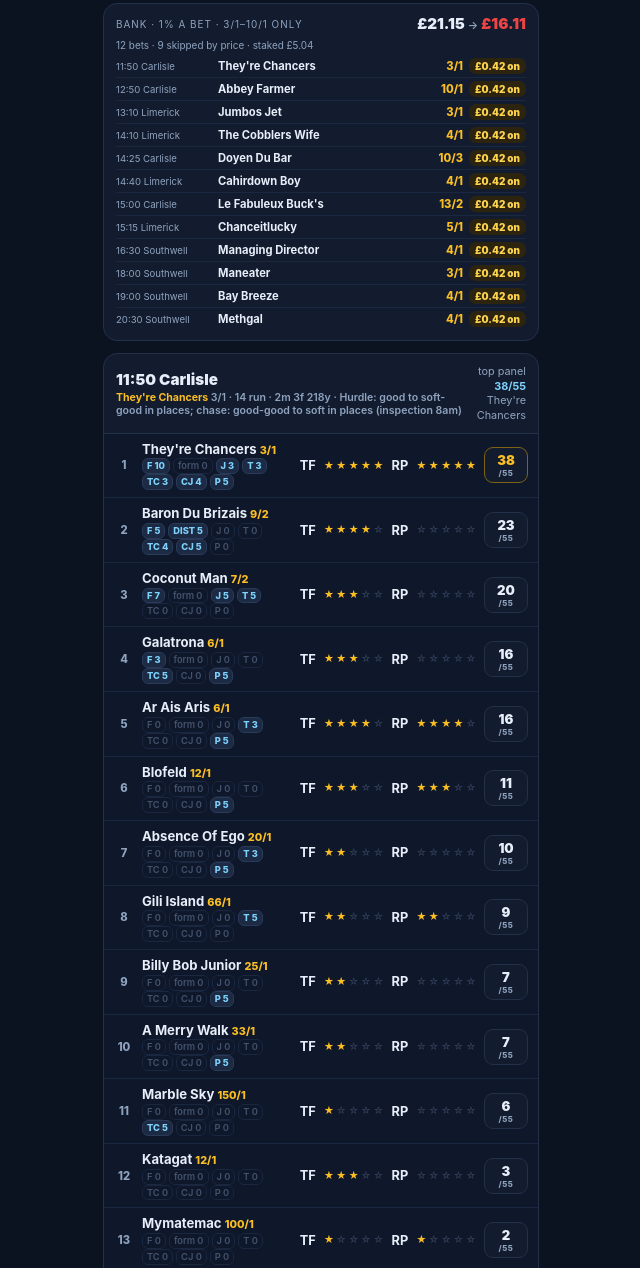
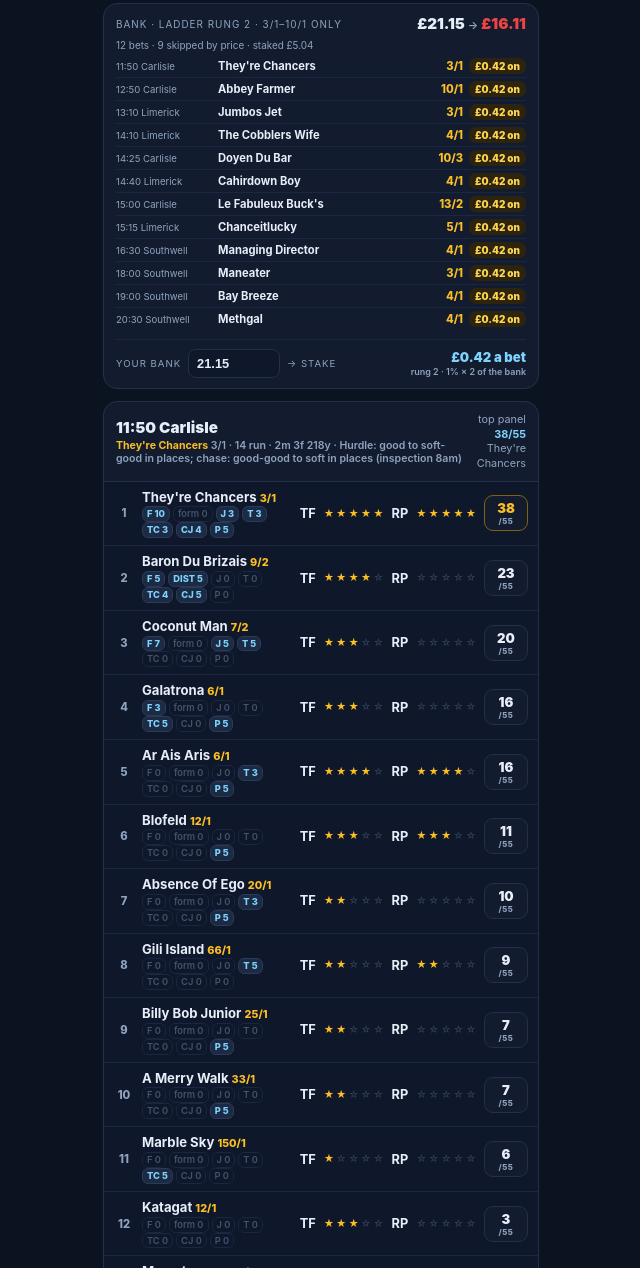
Before and after one commit to jobsaboba/ultimate-racing, a plain HTML site: page index.html in a window 1280 px wide. Shown: the part 247-1515 px from the top of the page, without its empty margins (319-959 px from the left). Drawn offline with Linux system fonts and the light colour scheme.

Commit message:
jacobs ladder staking (1-2-2-3-4, climb on losing days, reset on winning), results colouring (winners green / placed orange / losers red), your-bank stake box; each-way 365 tested and rejected

```diff
--- a/index.html
+++ b/index.html
@@ -73,10 +73,18 @@
   .betrow .odds{color:var(--gold); font-weight:800; flex-shrink:0}
   .amt{flex-shrink:0; font-weight:900; font-size:.62rem; padding:2px 6px; border-radius:7px}
   .amt.won{background:#0b2e21; color:var(--em)}
+  .amt.place{background:#3a2410; color:#fb923c}
   .amt.lost{background:#331111; color:#fca5a5}
   .amt.pend{background:#2d2410; color:#fcd34d}
   .amt.nr{background:#1c2433; color:var(--grey)}
   .betlist{max-height:340px; overflow-y:auto}
+  .calc{display:flex; align-items:center; gap:7px; margin-top:9px; padding-top:9px; border-top:1px solid #1a2740}
+  .calc label{font-size:.6rem; color:var(--dim); text-transform:uppercase; letter-spacing:1px; white-space:nowrap}
+  .calc input{background:var(--panel2); border:1px solid var(--line); color:var(--ink);
+    border-radius:8px; padding:6px 8px; font-size:.8rem; width:92px; font-weight:700}
+  .calc input:focus{outline:none; border-color:var(--sky)}
+  .calc .stake{margin-left:auto; font-weight:900; font-size:.82rem; color:var(--sky2); text-align:right; line-height:1.3}
+  .calc .stake small{display:block; font-weight:600; font-size:.56rem; color:var(--dim)}
 
   .race{background:var(--panel); border:1px solid var(--line); border-radius:14px; margin-bottom:10px; overflow:hidden}
   .rhead{padding:10px 12px; cursor:pointer; display:flex; justify-content:space-between; align-items:center; gap:8px}
@@ -105,6 +113,12 @@
     border-radius:9px; padding:4px 0; font-weight:900; font-size:.82rem}
   .tot small{display:block; font-size:.5rem; color:var(--dim); font-weight:800; letter-spacing:.5px}
   .tot.top{border-color:#7c6412; color:var(--gold)}
+  .res-win{color:var(--em)} .res-place{color:#fb923c} .res-lose{color:#f87171}
+  .rtag{font-size:.52rem; font-weight:900; border-radius:6px; padding:1px 5px; margin-left:6px; vertical-align:1px}
+  .rtag.win{background:#0b2e21; color:var(--em)}
+  .rtag.place{background:#3a2410; color:#fb923c}
+  .rtag.lose{background:#331111; color:#f87171}
+  .rtag.nr{background:#1c2433; color:var(--dim)}
 
   .scard{background:var(--panel); border:1px solid var(--line); border-radius:14px; padding:12px; margin-bottom:10px}
   .scard .label{font-size:.62rem; color:var(--dim); text-transform:uppercase; letter-spacing:1px; margin-bottom:6px}
@@ -158,7 +172,8 @@
   Stars: Timeform ★ + Racing Post ★ (RPR ranks) = 10 · Favouritism: 1st 10 · 2nd 7 · 3rd 5 · 4th 3<br>
   Course form: C&amp;D 10 · distance 5 · course 3 · Jockey/trainer 3+ wins: 7-day 5 · 14-day 3<br>
   Top course trainer/jockey 5-4-3-2-1 · trainer in 14-day profit 5 · <b>max 55</b><br>
-  Bank £10 · every race's top panel <b>priced 3/1–10/1</b> gets <b>1% of the day's balance</b> — win-only, NRs refund
+  Bank £10 · <b>Jacobs ladder</b> on 1% of the day's balance — a losing day climbs 1·2·2·3·4, a winning day resets<br>
+  every race's top panel <b>3/1–10/1</b>, win-only · NRs refund · winners green · placed orange · losers red
 </footer>
 
 <script>
@@ -172,6 +187,7 @@ const $ = s => document.querySelector(s);
 const esc = s => String(s ?? "").replace(/[&<>"']/g, c =>
   ({"&":"&amp;","<":"&lt;",">":"&gt;",'"':"&quot;","'":"&#39;"}[c]));
 const gbp = n => "£" + Number(n ?? 0).toFixed(2);
+const posTxt = p => p ? (p === 1 ? "1st" : p === 2 ? "2nd" : p === 3 ? "3rd" : p + "th") : "";
 
 async function getIndex(){
   const r = await fetch("data/index.json", {cache:"no-store"});
@@ -222,11 +238,15 @@ function moneyCard(j){
   if (!m){ box.style.display = "none"; return; }
   box.style.display = "";
   const bets = m.bets || [];
-  const badge = b =>
-    b.res === "WIN" ? `<span class="amt won">+${gbp(b.returned)}</span>`
-    : b.res === "NR" ? `<span class="amt nr">refund</span>`
-    : b.res === "PENDING" ? `<span class="amt pend">${gbp(b.stake)} on</span>`
-    : `<span class="amt lost">−${gbp(b.stake)}</span>`;
+  const rung = m.rung || 1;
+  const badge = b => {
+    const net = Math.round(((b.returned || 0) - (b.stake || 0)) * 100) / 100;
+    return b.res === "WIN" ? `<span class="amt won">+${gbp(net)}</span>`
+      : b.res === "NR" ? `<span class="amt nr">refund</span>`
+      : b.res === "PENDING" ? `<span class="amt pend">${gbp(b.stake)} on</span>`
+      : b.res === "PLACE" ? `<span class="amt place">${net >= 0 ? "+" : "−"}${gbp(Math.abs(net))}</span>`
+      : `<span class="amt lost">−${gbp(b.stake)}</span>`;
+  };
   const rows = bets.length ? bets.map(b =>
     `<div class="betrow"><span class="bt">${esc(b.race_time)} ${esc(b.race_meeting)}</span>` +
     `<b title="${esc(b.horse)}">${esc(b.horse)}</b>` +
@@ -234,12 +254,35 @@ function moneyCard(j){
     : `<div class="betrow"><span class="bt">—</span><b>no priced runners today</b></div>`;
   const diff = m.bank_after - m.bank_start;
   const dir = diff > 0 ? "up" : diff < 0 ? "down" : "";
+  let myBank = "";
+  try { myBank = localStorage.getItem("ult-bank") || ""; } catch(e){}
   box.innerHTML =
-    `<div class="row"><span class="mlabel">bank · 1% a bet · 3/1–10/1 only</span>` +
+    `<div class="row"><span class="mlabel">bank · ladder rung ${rung} · 3/1–10/1 only</span>` +
     `<span class="bank">${gbp(m.bank_start)} <small>→</small> <span class="${dir}">${gbp(m.bank_after)}</span></span></div>` +
     `<div style="font-size:.62rem;color:var(--dim);margin-bottom:4px">${bets.length} bets · ${m.skipped || 0} skipped by price · staked ${gbp(m.staked)}${m.returned ? ` · returned ${gbp(m.returned)}` : ""}</div>` +
-    `<div class="betlist">${rows}</div>`;
+    `<div class="betlist">${rows}</div>` +
+    `<div class="calc"><label>your bank</label>` +
+    `<input id="myBank" type="number" inputmode="decimal" step="0.01" min="0" value="${myBank || m.bank_start}">` +
+    `<label>→ stake</label><span class="stake" id="myStake">—</span></div>`;
+  calcStake();
 }
+
+function calcStake(){
+  const m = (cache[CURRENT] || {}).money || {};
+  const rung = (m && m.rung) || 1;
+  const el = document.getElementById("myBank"), out = document.getElementById("myStake");
+  if (!el || !out) return;
+  const v = parseFloat(el.value);
+  const s = isFinite(v) && v > 0 ? Math.max(0.01, Math.round(v * 0.01 * rung * 100) / 100) : null;
+  out.innerHTML = s == null ? "—" : gbp(s) + ` a bet<small>rung ${rung} · 1% × ${rung} of the bank</small>`;
+}
+
+document.getElementById("moneyBox").addEventListener("input", e => {
+  if (e.target && e.target.id === "myBank"){
+    try { localStorage.setItem("ult-bank", e.target.value); } catch(err){}
+    calcStake();
+  }
+});
 
 function render(d){
   const j = cache[d];
@@ -280,15 +323,22 @@ function render(d){
         <div class="m">top panel <b>${rc.top_total}/${j.max || 55}</b><br>${rc.top_horse ? esc(rc.top_horse) : "—"}</div>
       </div>
       <div class="rbody">
-        ${rows.map((r,i) => `
+        ${rows.map((r,i) => {
+          const cls = r.res === "WIN" ? "res-win" : r.res === "PLACE" ? "res-place"
+            : r.res === "LOSE" ? "res-lose" : "";
+          const tag = r.res === "WIN" ? '<span class="rtag win">1st</span>'
+            : r.res === "PLACE" ? `<span class="rtag place">${posTxt(r.pos)}</span>`
+            : r.res === "LOSE" ? `<span class="rtag lose">${posTxt(r.pos) || "out"}</span>`
+            : r.res === "NR" ? '<span class="rtag nr">NR</span>' : "";
+          return `
         <div class="rrow">
           <div class="pos">${i+1}</div>
-          <div class="nm"><b>${esc(r.horse)}${r.odds ? ' <span class="odds">' + esc(r.odds) + '</span>' : ''}</b>
+          <div class="nm"><b class="${cls}">${esc(r.horse)}${r.odds ? ' <span class="odds">' + esc(r.odds) + '</span>' : ''}${tag}</b>
             <small>${breakdown(r)}</small></div>
           ${starPill("TF", r.tf ?? 0, 5)}
           ${starPill("RP", r.rp ?? 0, 5)}
           <div class="tot ${i === 0 ? 'top' : ''}">${r.total}<small>/${j.max || 55}</small></div>
-        </div>`).join("")}
+        </div>`; }).join("")}
       </div>
     </div>`;
   }).join("");
@@ -322,12 +372,13 @@ function renderRun(){
   const monthly = Object.entries(STATS.monthly || {});
   el.innerHTML = `
   <div class="scard">
-    <div class="label">the bank — £10 start · every race's top panel priced 3/1–10/1 gets 1% of the day's balance</div>
+    <div class="label">the bank — £10 start · Jacobs ladder on every race's top panel 3/1–10/1</div>
     <div class="big">${gbp(s.start)} → ${gbp(s.bank)}</div>
     <div class="chips">
       <span class="src ${s.roi >= 0 ? 'ok' : 'bad'}">ROI ${s.roi >= 0 ? '+' : ''}${s.roi}%</span>
       <span class="src">${s.bets} bets</span>
       <span class="src ok">${s.won} won</span>
+      <span class="src" style="color:#fb923c;border-color:#7c4a12">${s.placed ?? 0} placed</span>
       <span class="src bad">${s.lost} lost</span>
       ${s.refunds ? `<span class="src">${s.refunds} refunds</span>` : ""}
       ${s.pending ? `<span class="src" style="color:var(--gold);border-color:#7c6412">${s.pending} to run</span>` : ""}
@@ -347,9 +398,12 @@ function renderRun(){
     <div class="label">the rule</div>
     <div style="font-size:.72rem; line-height:1.7; color:var(--dim)">
       every race's <b style="color:var(--ink)">top panel</b> priced <b style="color:var(--ink)">3/1–10/1</b>
-      (highest points, shortest odds if tied) gets <b style="color:var(--ink)">1% of that day's balance</b> —
-      win-only at the published odds, non-runners refund, bank rolls forward.
+      (highest points, shortest odds if tied) is backed <b style="color:var(--ink)">win-only</b> —
+      non-runners refund, bank rolls forward. Stakes follow a <b style="color:var(--ink)">Jacobs ladder</b>:
+      1% of the day's balance a bet at rung 1 — a losing day climbs 1·2·2·3·4·5…, a winning day resets to 1.
       The band is the backfill's verdict: odds-on shots lost −31%, 3/1–10/1 made +17.8% flat.
+      Each-way at 365 place terms was tested on the same 285 bets and lost (+7.8% vs +15.2%) —
+      the winners at full odds pay the band's keep.
     </div>
   </div>`;
 }
--- a/sw.js
+++ b/sw.js
@@ -1,5 +1,5 @@
 /* Ultimate Racing — service worker (app shell cache + fresh data) */
-const CACHE = "ult-v5";
+const CACHE = "ult-v6";
 const SHELL = ["./", "./index.html", "./manifest.webmanifest", "./icons/icon-192.png", "./icons/icon-512.png"];
 
 self.addEventListener("install", (e) => {
```
Also changed, not shown: 1 other file.
